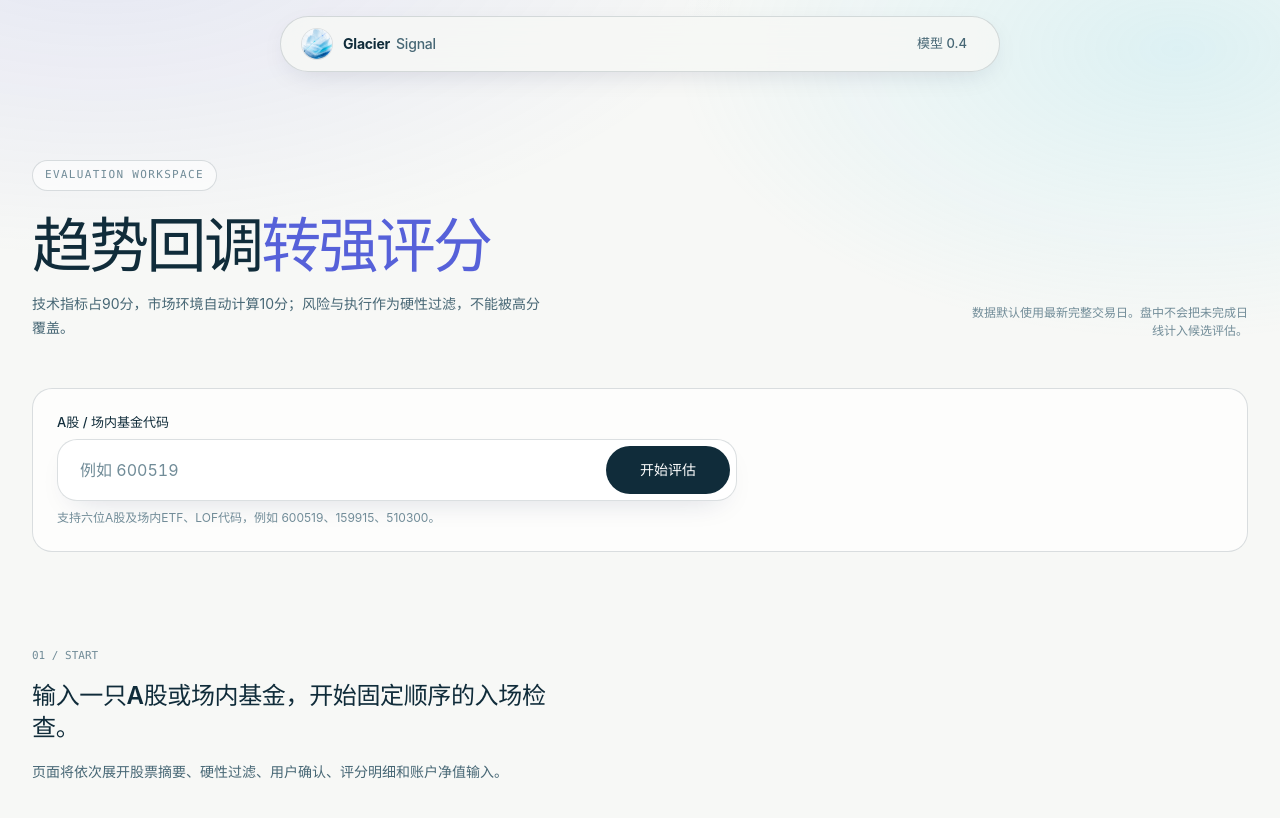
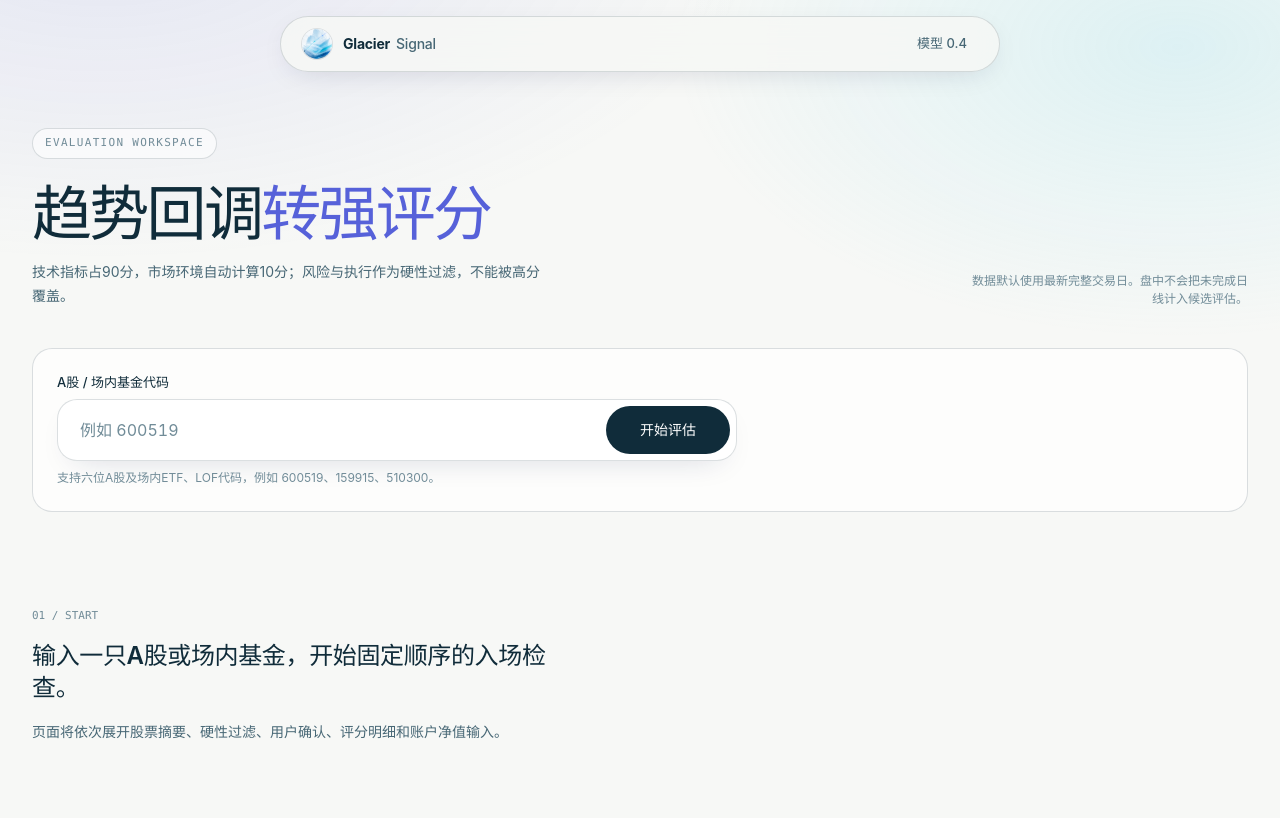
Before and after one commit to r3215407/stock-system, a Next.js app: page /evaluate in a window 1280 px wide. Shown: the top 818 px of the page. Built offline with nearby package versions, Linux system fonts and the light colour scheme.

Commit message:
Fix desktop evaluation spacing

```diff
--- a/app/evaluate/page.tsx
+++ b/app/evaluate/page.tsx
@@ -49,7 +49,7 @@ export default async function EvaluatePage({ searchParams }: EvaluatePageProps)
         </div>
       </header>
 
-      <div className="mx-auto w-full max-w-7xl px-4 pb-24 pt-36 sm:px-5 lg:px-8 lg:pt-40">
+      <div className="mx-auto w-full max-w-7xl px-4 pb-24 pt-32 sm:px-5 lg:px-8 lg:pt-32">
         <div className="flex flex-col justify-between gap-8 lg:flex-row lg:items-end">
           <div className="max-w-[720px]">
             <p className="inline-flex rounded-full border border-[#102C3A]/15 bg-white/60 px-3 py-1.5 font-mono text-[11px] uppercase tracking-[0.12em] text-[#718C98]">Evaluation workspace</p>
@@ -65,7 +65,7 @@ export default async function EvaluatePage({ searchParams }: EvaluatePageProps)
           </p>
         </div>
 
-        <div className="mt-12 rounded-[20px] border border-[#102C3A]/15 bg-white/70 p-4 sm:p-6">
+        <div className="mt-10 rounded-[20px] border border-[#102C3A]/15 bg-white/70 p-4 sm:p-6">
           <EvaluationSearch defaultValue={symbol.raw} error={error} compact />
         </div>
 
--- a/components/EvaluationWorkspace.tsx
+++ b/components/EvaluationWorkspace.tsx
@@ -256,14 +256,10 @@ export default function EvaluationWorkspace({ snapshot }: { snapshot: MarketData
   }
 
   return (
-    <div className="mt-14">
+    <div className="mt-10">
       <div className="grid gap-12 lg:grid-cols-12 lg:gap-8">
         <div className="lg:col-span-8">
-          <div className="rounded-[16px] border border-[#102C3A]/12 bg-white/60 px-4 py-3 text-[13px] leading-5 text-[#476775] sm:px-5">
-            行情来源：{snapshot.provider} · 拉取时间 {new Date(snapshot.fetchedAt).toLocaleString("zh-CN", { timeZone: "Asia/Shanghai", hour12: false })} · {snapshot.adjustment}日线。数据仅用于模型评估，请与交易所或券商行情复核。
-          </div>
-
-          <section className="mt-5 rounded-[20px] border border-[#102C3A]/15 bg-white/80 p-5 sm:p-7" aria-labelledby="stock-summary-title">
+          <section className="rounded-[20px] border border-[#102C3A]/15 bg-white/80 p-5 sm:p-7" aria-labelledby="stock-summary-title">
         <div className="flex flex-col justify-between gap-6 md:flex-row md:items-end">
           <div>
             <p className="text-[12px] leading-[18px] text-[#718C98]">{snapshot.instrumentType}摘要 · {snapshot.stage}</p>
@@ -402,7 +398,7 @@ export default function EvaluationWorkspace({ snapshot }: { snapshot: MarketData
           </div>
         </div>
 
-        <aside className="lg:col-span-4 lg:-mt-24 lg:self-start" aria-label="当前评估结果">
+        <aside className="lg:col-span-4 lg:self-start" aria-label="当前评估结果">
           <div className={`rounded-[20px] border bg-white/95 p-5 shadow-[0_24px_60px_-28px_rgba(20,30,80,0.32)] backdrop-blur-sm lg:sticky lg:top-24 ${result.hardStatus === "fail" ? "border-[#B44D5C]/55" : result.hardStatus === "pass" ? "border-[#237A65]/45" : "border-[#102C3A]/15"}`}>
             <div className="flex items-start justify-between gap-4">
               <div>
```
